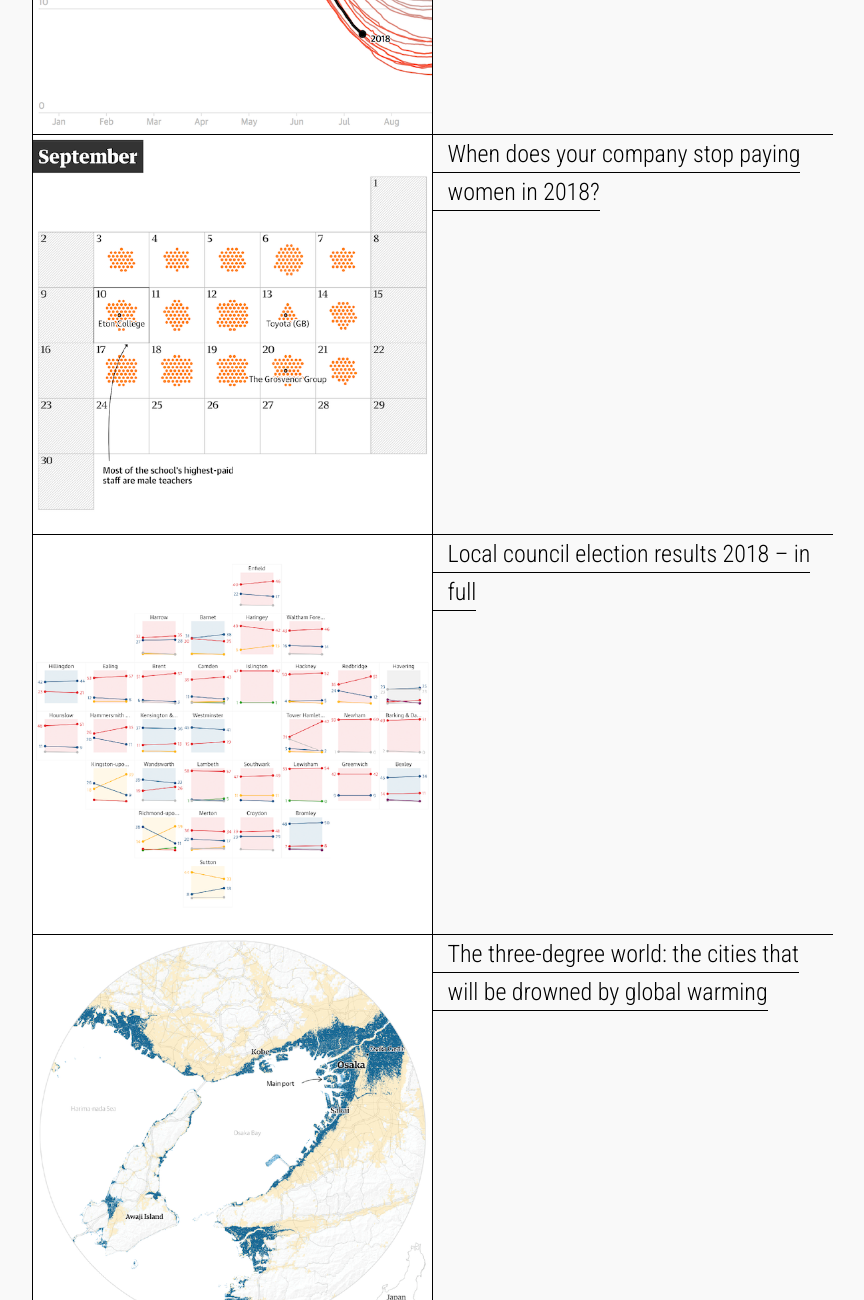
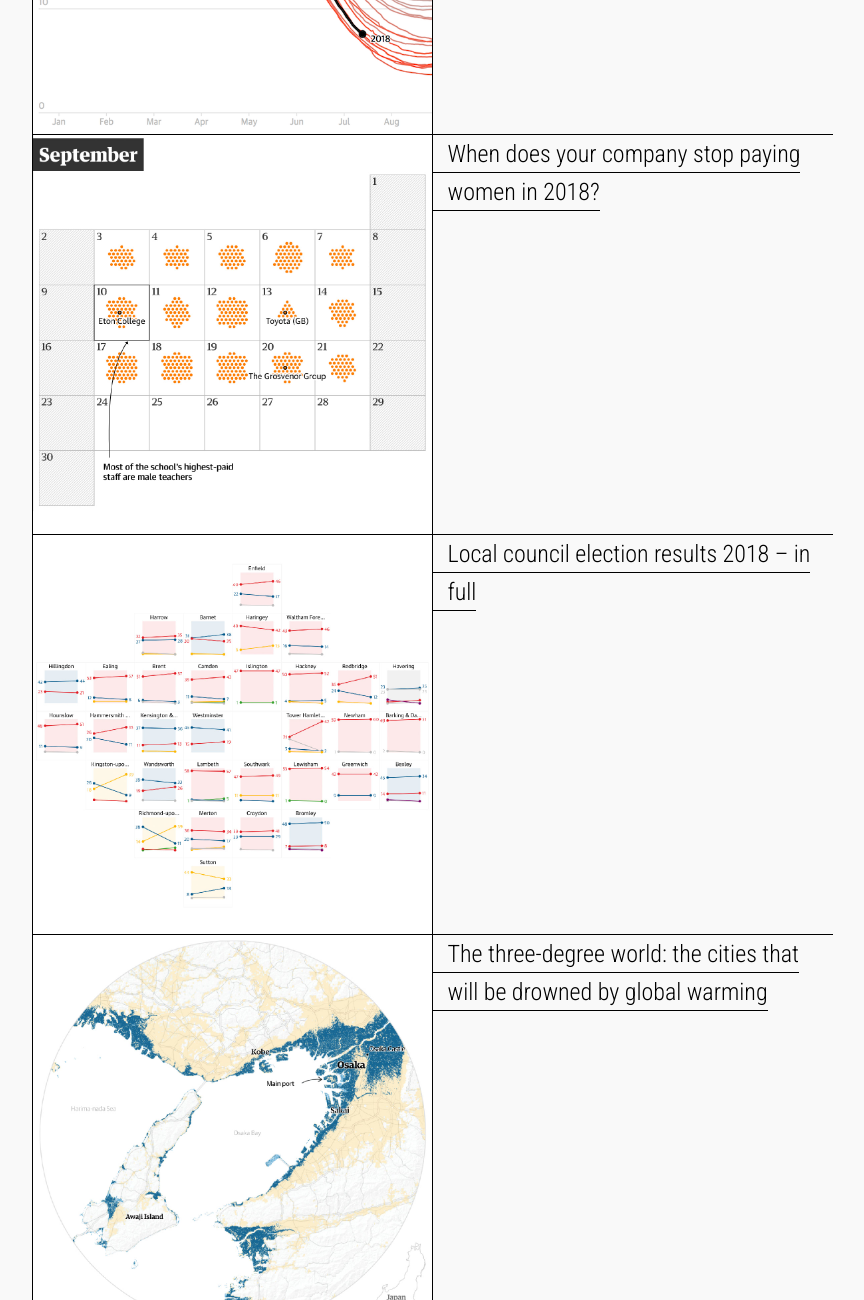
Before and after one commit to holder-josh/holder-josh.github.io, a plain HTML site: page index.html in a window 1280 px wide. Shown: the part 560-1860 px from the top of the page, without its empty margins (208-1072 px from the left). Drawn offline with nearby package versions, Linux system fonts and the light colour scheme.

Commit message:
Better images

```diff
--- a/index.html
+++ b/index.html
@@ -27,7 +27,7 @@
             </a>
             <a class="block" target="_blank" href="https://www.theguardian.com/news/ng-interactive/2018/apr/04/gender-pay-gap-when-does-your-company-stop-paying-women-in-2018">
                 <div class="block__image">
-                    <img src="./images/calendar.png">
+                    <img src="./images/calendar.jpg">
                 </div>
                 <div class="block__desc">
                     <h2>When does your company stop paying women in 2018?</h2>
@@ -36,7 +36,7 @@
             </a>
             <a class="block" target="_blank" href="https://www.theguardian.com/politics/ng-interactive/2018/may/04/local-council-election-results-2018-in-full">
                 <div class="block__image">
-                    <img src="./images/local.png">
+                    <img src="./images/local.jpg">
                 </div>
                 <div class="block__desc">
                     <h2>Local council election results 2018 – in full</h2>
@@ -45,7 +45,7 @@
             </a>
             <a class="block" target="_blank" href="https://www.theguardian.com/cities/ng-interactive/2017/nov/03/three-degree-world-cities-drowned-global-warming">
                 <div class="block__image">
-                    <img src="./images/3deg.png">
+                    <img src="./images/3deg.jpg">
                 </div>
                 <div class="block__desc">
                     <h2>The three-degree world: the cities that will be drowned by global warming</h2>
@@ -54,7 +54,7 @@
             </a>
             <a class="block" target="_blank" href="https://www.theguardian.com/us-news/ng-interactive/2018/aug/07/mendocino-fire-california-biggest-state-history-mapped-explained">
                 <div class="block__image">
-                    <img src="./images/mendocino.png">
+                    <img src="./images/mendocino.jpg">
                 </div>
                 <div class="block__desc">
                     <h2>How the Mendocino Complex fire became the largest in California history</h2>
```
Also changed, not shown: images/3deg.jpg (added), images/calendar.jpg (added), images/cop.jpg (added), images/local.jpg (added), images/mendocino.jpg (added), images/sea.jpg (added), 1 other file.
